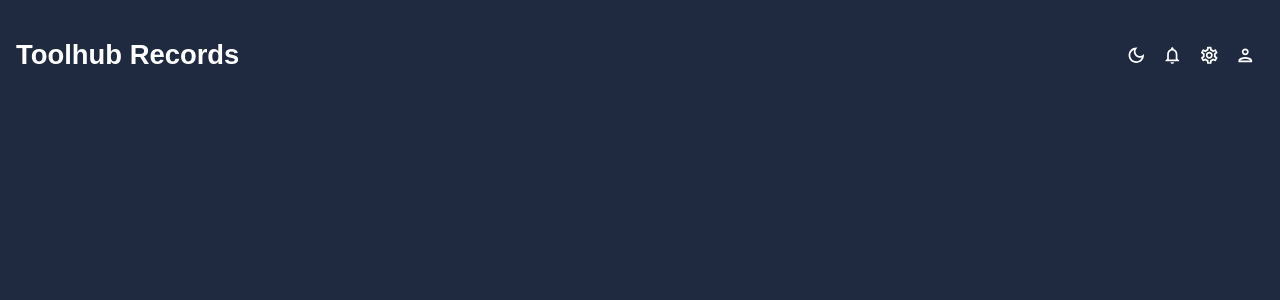
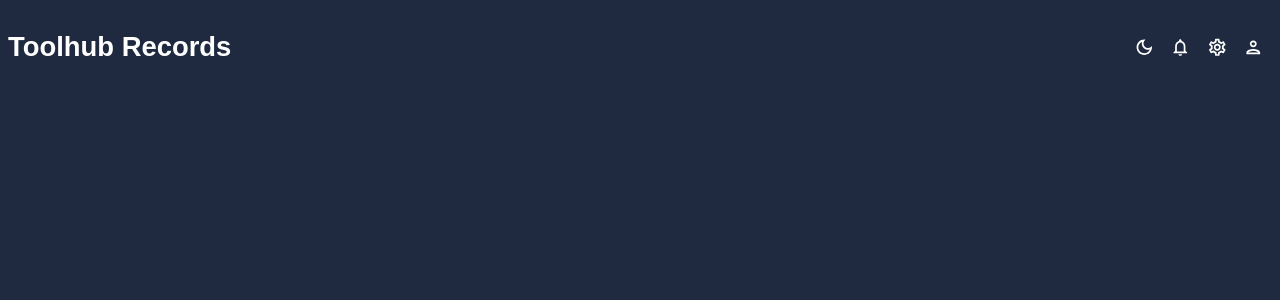
Before and after one commit to Graycemuthui/Toolhub-Record-Management, a React (Create React App) app: page / in a window 1280 px wide. Shown: the top 300 px of the page. Built offline with nearby package versions, Linux system fonts and the light colour scheme.

Commit message:
Add padding to the icons

```diff
--- a/src/components/dashboard/topbar.jsx
+++ b/src/components/dashboard/topbar.jsx
@@ -12,7 +12,7 @@
   const colorMode = useContext(ColorModeContext);
 
   return (
-    <Box display="flex" justifyContent="space-between" p={2}>
+    <Box display="flex" justifyContent="space-between" p={1}>
       <Box display="flex">
         <h1 sx={{ ml: 2, flex: 1 }}>Toolhub Records</h1>
       </Box>
```
